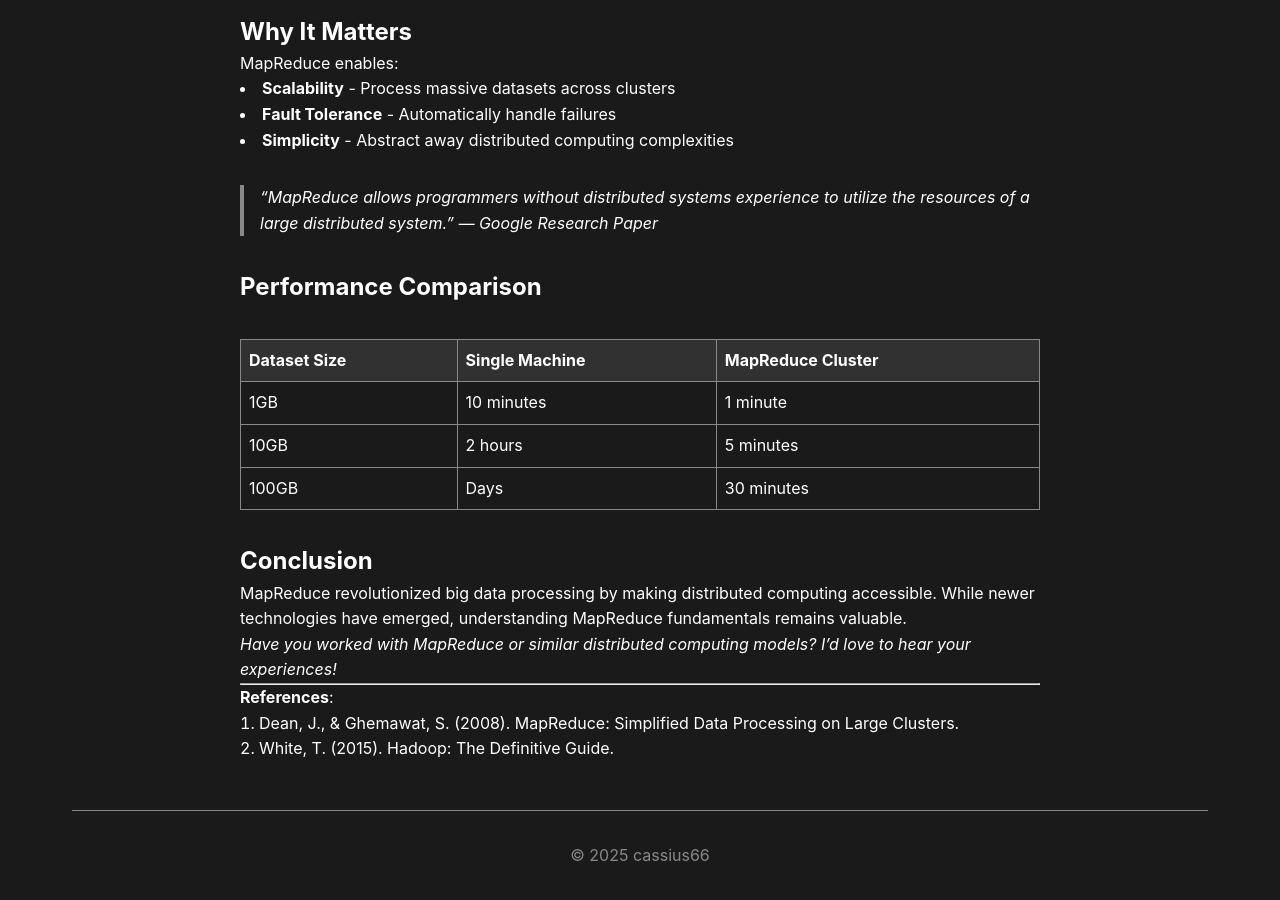
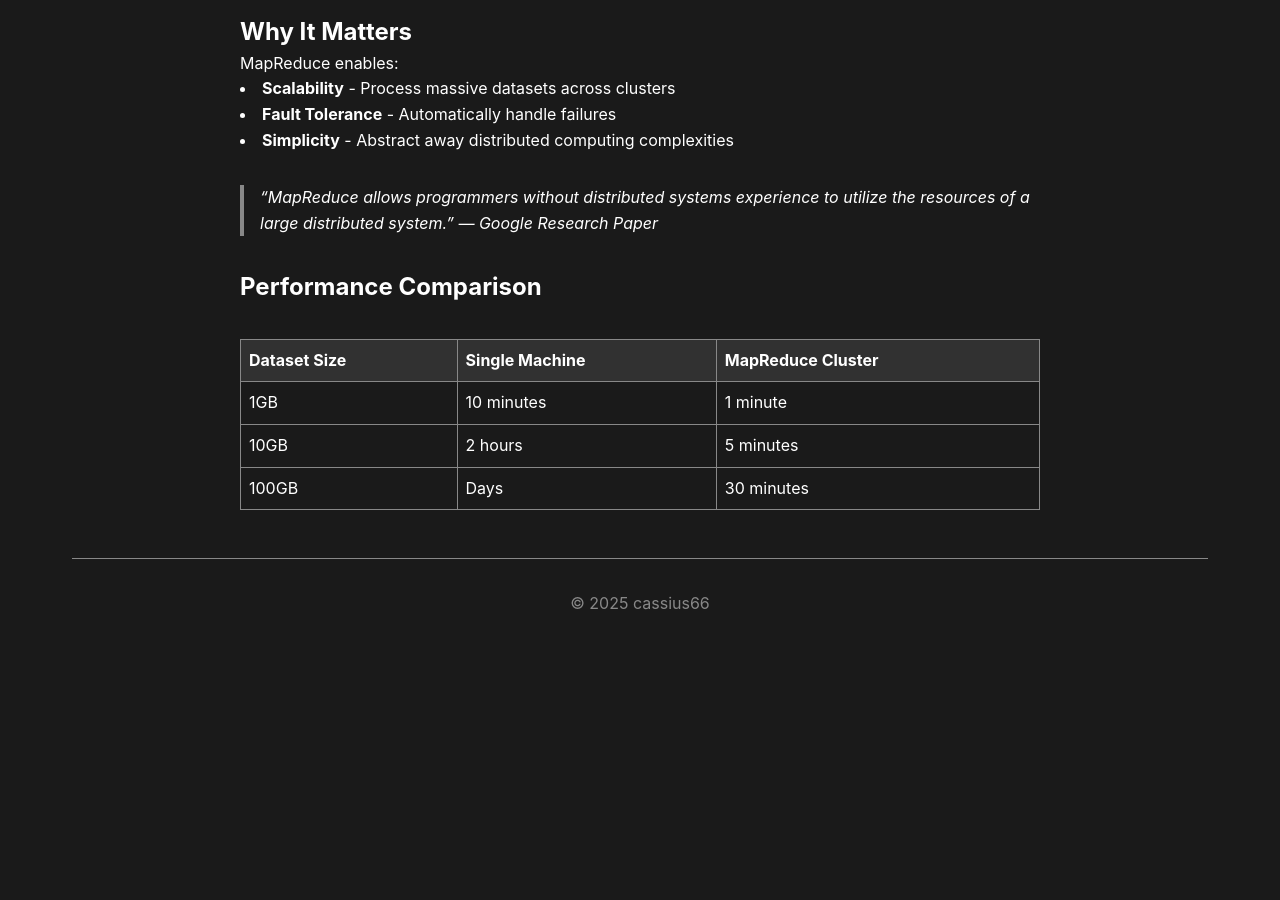
Before and after one commit to cassius66/cassius66.github.io, a Jekyll site: the page built from _posts/2025-05-06-understanding-map-reduce.md, in a window 1280 px wide and 900 px high, scrolled down 927 px. Built offline with Jekyll 4.4.1, drawn with Linux system fonts in a browser that asks for light colours; after the commit the page ends 1576 px from its top, so only the background shows below that.

Commit message:
Update 2025-05-06-understanding-map-reduce.md

```diff
--- a/_posts/2025-05-06-understanding-map-reduce.md
+++ b/_posts/2025-05-06-understanding-map-reduce.md
@@ -46,15 +46,3 @@ MapReduce enables:
 | 1GB          | 10 minutes    | 1 minute          |
 | 10GB         | 2 hours       | 5 minutes         |
 | 100GB        | Days          | 30 minutes        |
-
-## Conclusion
-
-MapReduce revolutionized big data processing by making distributed computing accessible. While newer technologies have emerged, understanding MapReduce fundamentals remains valuable.
-
-*Have you worked with MapReduce or similar distributed computing models? I'd love to hear your experiences!*
-
----
-
-**References**:
-1. Dean, J., & Ghemawat, S. (2008). MapReduce: Simplified Data Processing on Large Clusters.
-2. White, T. (2015). Hadoop: The Definitive Guide.
```
